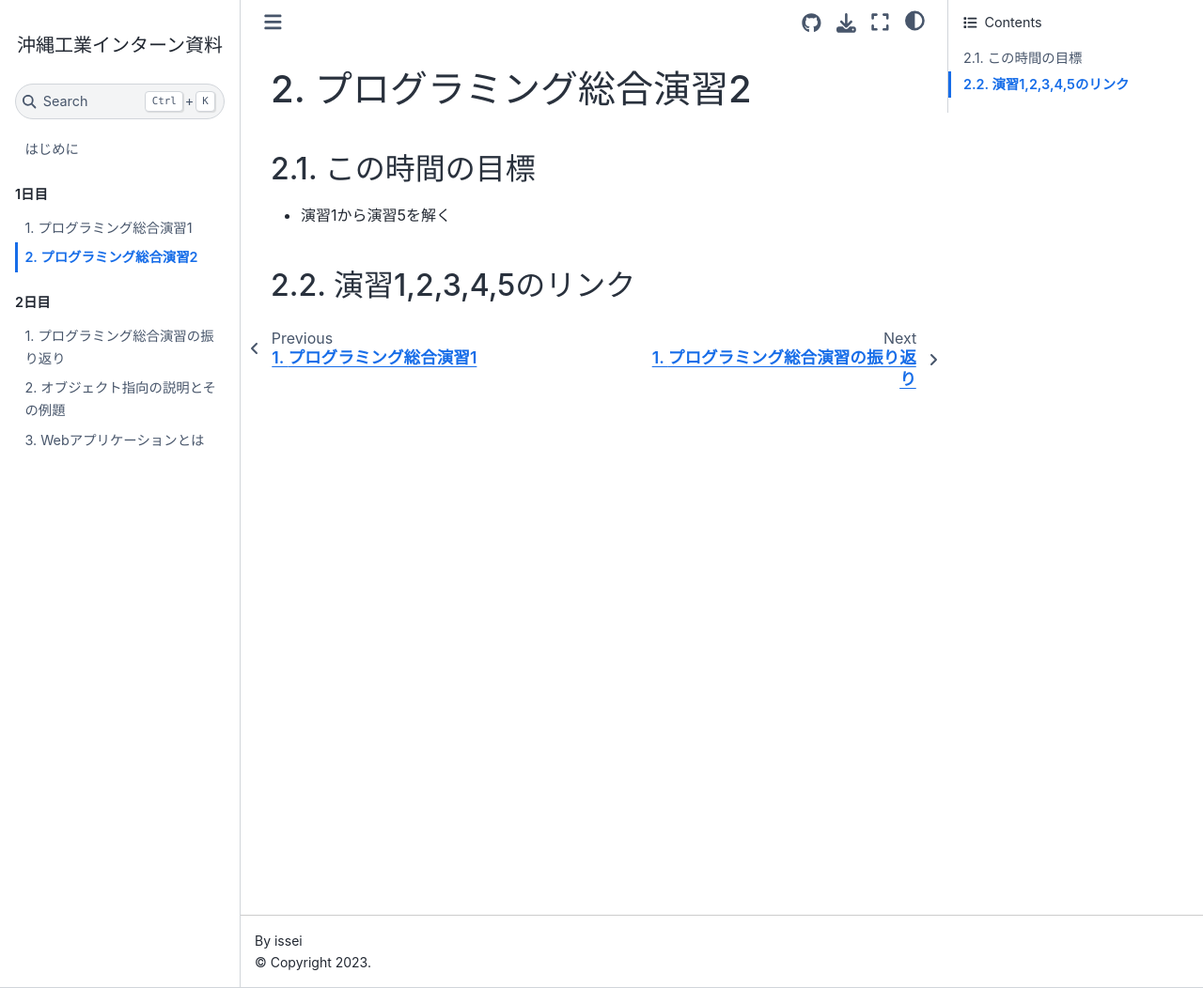
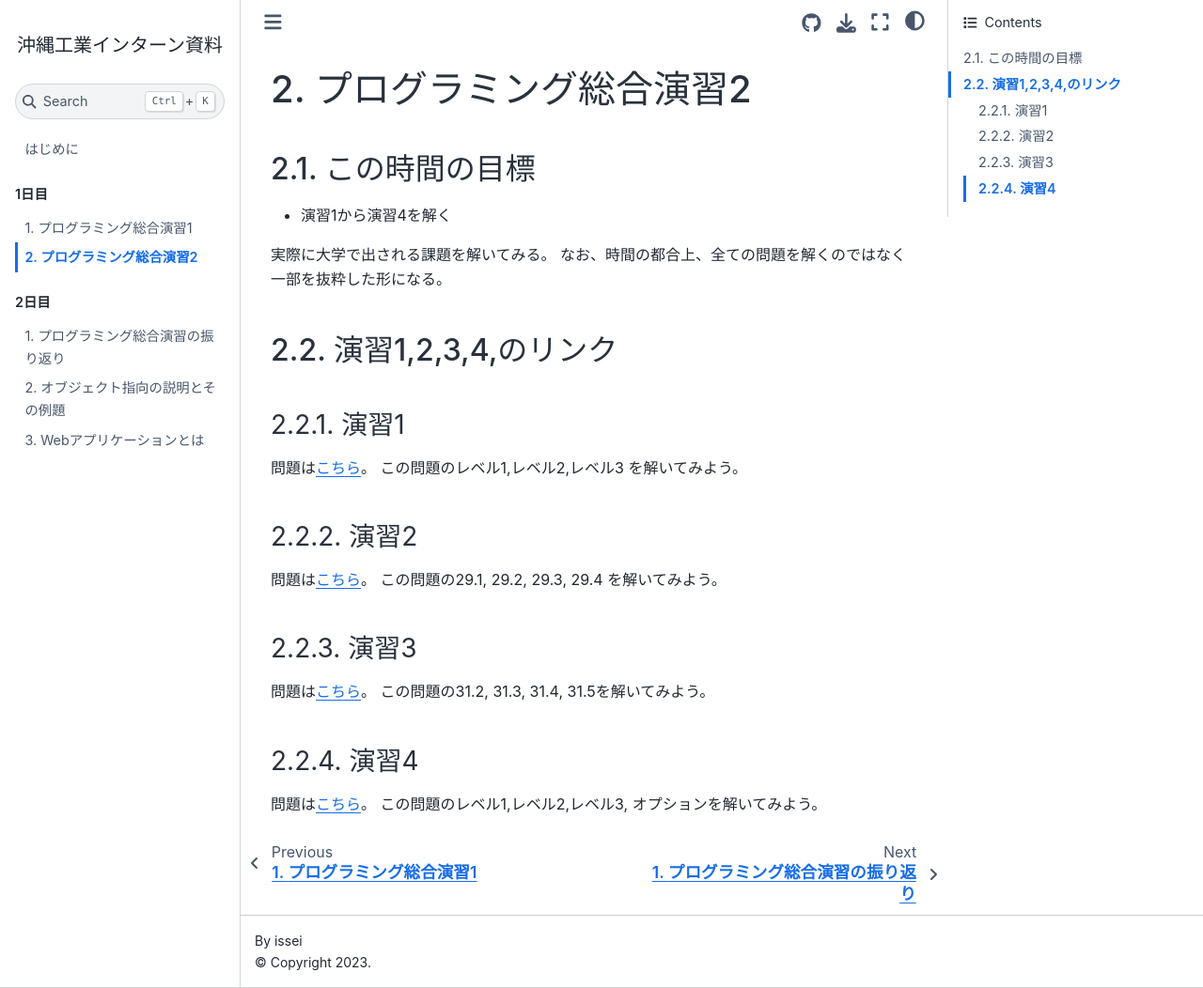
Before and after one commit to Issei0804-ie/2022_okinawa_tec_high_school_intern, a Jupyter Book: the page built from sites/programming-two.md, in a window 1280 px wide and 1052 px high. Shown: the whole window at 94% size. Built offline with Jupyter Book 1.0.4 settings and Sphinx 7.4.7 and the Sphinx Book theme 1.1.4, drawn with Linux system fonts in a browser that asks for light colours.

Commit message:
1日目の資料done

```diff
--- a/sites/programming-two.md
+++ b/sites/programming-two.md
@@ -1,6 +1,25 @@
 # プログラミング総合演習2
 
 ## この時間の目標
-- 演習1から演習5を解く
+- 演習1から演習4を解く
 
-## 演習1,2,3,4,5のリンク
+実際に大学で出される課題を解いてみる。
+なお、時間の都合上、全ての問題を解くのではなく一部を抜粋した形になる。
+
+## 演習1,2,3,4,のリンク
+
+### 演習1
+問題は[こちら](https://ie.u-ryukyu.ac.jp/~tnal/2022/prog1/static/report/report1_print_variable_terms.html)。
+この問題のレベル1,レベル2,レベル3 を解いてみよう。
+
+### 演習2
+問題は[こちら](https://ie.u-ryukyu.ac.jp/~tnal/2022/prog1/static/exercise/ex3.html)。
+この問題の29.1, 29.2, 29.3, 29.4 を解いてみよう。
+
+### 演習3
+問題は[こちら](https://ie.u-ryukyu.ac.jp/~tnal/2022/prog1/static/exercise/ex5.html)。
+この問題の31.2, 31.3, 31.4, 31.5を解いてみよう。
+
+### 演習4
+問題は[こちら](https://ie.u-ryukyu.ac.jp/~tnal/2022/prog1/static/report/report2_branching_function.html)。
+この問題のレベル1,レベル2,レベル3, オプションを解いてみよう。
```
Also changed, not shown: sites/programming-one.md (+22 -1 lines), 2 other files.
